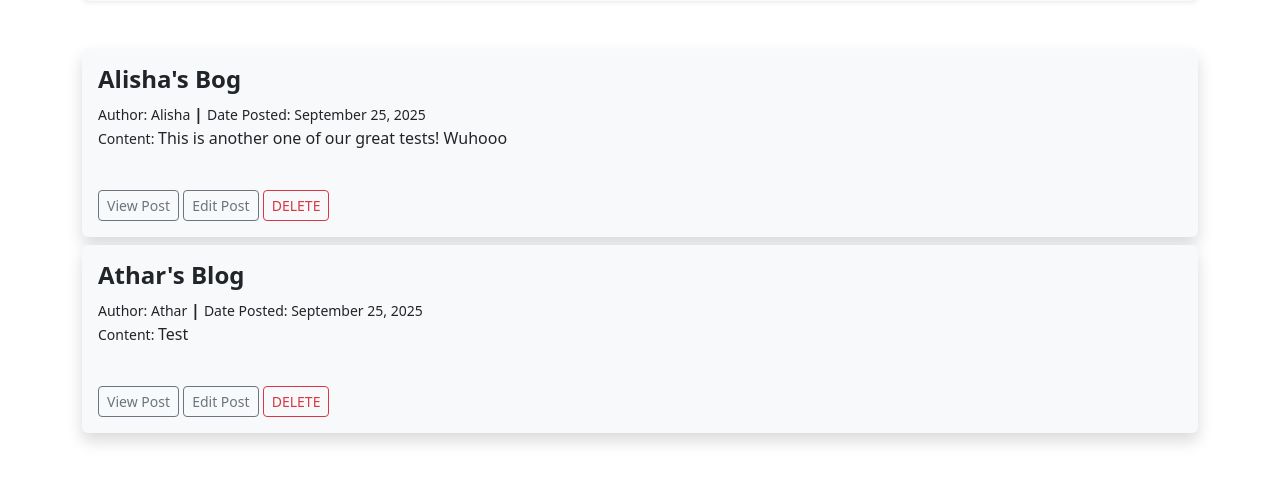
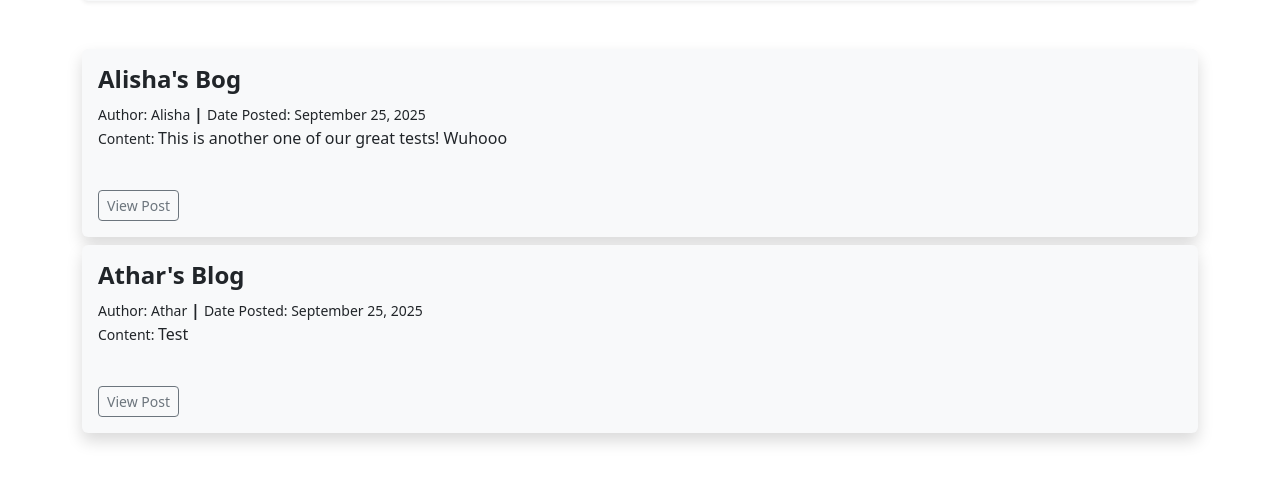
Before and after one commit to atharkn7/flasker, a Flask app: page /posts in a window 1280 px wide. Shown: the part 157-640 px from the top of the page. Run offline with Flask 3, Linux system fonts and the light colour scheme; data comes from the database, SQL or seed files in the repository; both versions use the stored data as it was after the commit.

Commit message:
User checks added in edit&delete post

```diff
--- a/app.py
+++ b/app.py
@@ -345,51 +345,64 @@ def post(id):
 
 # UPDATE - Blog Post
 @app.route("/posts/edit/<int:id>", methods=["GET", "POST"])
+@login_required
 def edit_posts(id):
     # Getting form and model
     post_to_update = Posts.query.get_or_404(id)
     form = PostForm()
     # form = PostForm(obj=post_to_update)   # Pre-fills form with existing values
 
+    if post_to_update.poster_id == current_user.id:
+        # POST workflow
+        if form.validate_on_submit():
+            # Updating Post (can be automated with populate_obj line below)
+            post_to_update.title = form.title.data
+            post_to_update.slug = form.slug.data
+            post_to_update.content = form.content.data
+            # form.populate_obj(post_to_update)     # Automatically assigns form data to model fields
 
-    # POST workflow
-    if form.validate_on_submit():
-        # Updating Post (can be automated with populate_obj line below)
-        post_to_update.title = form.title.data
-        post_to_update.slug = form.slug.data
-        post_to_update.content = form.content.data
-        # form.populate_obj(post_to_update)     # Automatically assigns form data to model fields
+            # Updating db
+            db.session.commit()
 
-        # Updating db
-        db.session.commit()
+            # Confirming and redirecting
+            flash("Blog post edited successfully!")
+            return redirect(url_for("posts"))
 
-        # Confirming and redirecting
-        flash("Blog post edited successfully!")
+        # Adding values to form (can be automated with pre-fills line)
+        form.title.data = post_to_update.title
+        form.slug.data = post_to_update.slug
+        form.content.data = post_to_update.content
+
+        return render_template("edit_post.html", form=form, id=id)
+
+    else:
+        flash("You are not authorized to edit this post! ")
         return redirect(url_for("posts"))
-
-    # Adding values to form (can be automated with pre-fills line)
-    form.title.data = post_to_update.title
-    form.slug.data = post_to_update.slug
-    form.content.data = post_to_update.content
-
-    return render_template("edit_post.html", form=form, id=id)
 
 # DELETE - Blog Post
 """ Changed to POST as GET should only be used in read-only ops"""
 @app.route("/posts/delete/<int:id>", methods=["POST"])
+@login_required
 def delete_posts(id):
     post_to_delete = Posts.query.get_or_404(id)
-    try:
-        # Deleting selected user
-        db.session.delete(post_to_delete)
-        db.session.commit()
+    poster_id = current_user.id
 
-        # Confirm & redirect
-        flash("Blog post deleted successfully!")
-        return redirect(url_for("posts"))
-    except:
-        flash("Failed post deletion! Try again...")
-        # db.session.rollback()     # Clear failed transaction and resets the session
+    # Checking if current user is the same as poster
+    if poster_id == post_to_delete.poster_id:
+        try:
+            # Deleting selected user
+            db.session.delete(post_to_delete)
+            db.session.commit()
+
+            # Confirm & redirect
+            flash("Blog post deleted successfully!")
+            return redirect(url_for("posts"))
+        except:
+            flash("Failed post deletion! Try again...")
+            # db.session.rollback()     # Clear failed transaction and resets the session
+            return redirect(url_for("posts"))
+    else:
+        flash("You are not authorized to delete this post!")
         return redirect(url_for("posts"))
 
 
--- a/templates/post.html
+++ b/templates/post.html
@@ -13,9 +13,12 @@
     <small> Author: {{ post.poster.name }} </small> <strong> | </strong>
     <small> Date Posted: {{ post.date_posted.strftime('%B %d, %Y') }} </small>
     <p> Content: {{ post.content }} </p><br>
-    <a href="{{url_for('posts')}}" class="btn btn-outline-secondary btn-sm">Back</a>
+    <a href="{{url_for('posts')}}" class="btn btn-outline-secondary btn-sm">Back to Blogs</a>
+
+    {% if post.poster_id==current_user.id %}
     <a href="{{url_for('edit_posts', id=post.id)}}" class="btn btn-outline-secondary btn-sm">Edit Post</a>
     <!--  <a href="{{url_for('delete_posts', id=post.id)}}" class="btn btn-outline-danger btn-sm">DELETE</a> -->
+    {% endif %}
 </div>
 
 
--- a/templates/posts.html
+++ b/templates/posts.html
@@ -19,6 +19,7 @@
 {% endif %}
 {% endwith %}
 
+<!-- All Posts -->
 {% for post in posts %}
 <div class="shadow p-3 mb-2 bg-body-tertiary rounded">
     <h4><strong>{{ post.title }} </strong><br></h4>
@@ -26,15 +27,22 @@
     <small> Date Posted: {{ post.date_posted.strftime('%B %d, %Y') }} </small>
     <p> <small>Content: </small>{{ post.content }} </p><br>
     <a href="{{url_for('post', id=post.id)}}" class="btn btn-outline-secondary btn-sm">View Post</a>
+
+    {% if post.poster_id==current_user.id %}
     <a href="{{url_for('edit_posts', id=post.id)}}" class="btn btn-outline-secondary btn-sm">Edit Post</a>
     <!-- Modified to use POST method and ask confirmation -->
     <form action="{{ url_for('delete_posts', id=post.id) }}" method="POST" style="display:inline;">
         {{ form.hidden_tag() }}
-        <button type="submit" class="btn btn-outline-danger btn-sm"
-            onclick="return confirm('Are you sure you want to delete this post?')">
+        <button type="submit" class="btn btn-outline-danger btn-sm">
+            <!-- Confirm by:
+             onclick="return confirm('Are you sure you want to delete this post?')"
+             -->
+            <!-- ADD LATER -->
             DELETE
         </button>
     </form>
+
+    {% endif %}
 </div>
 {% endfor%}
 
```
Also changed, not shown: templates/edit_post.html (+5 -3 lines), instance/users.db.
